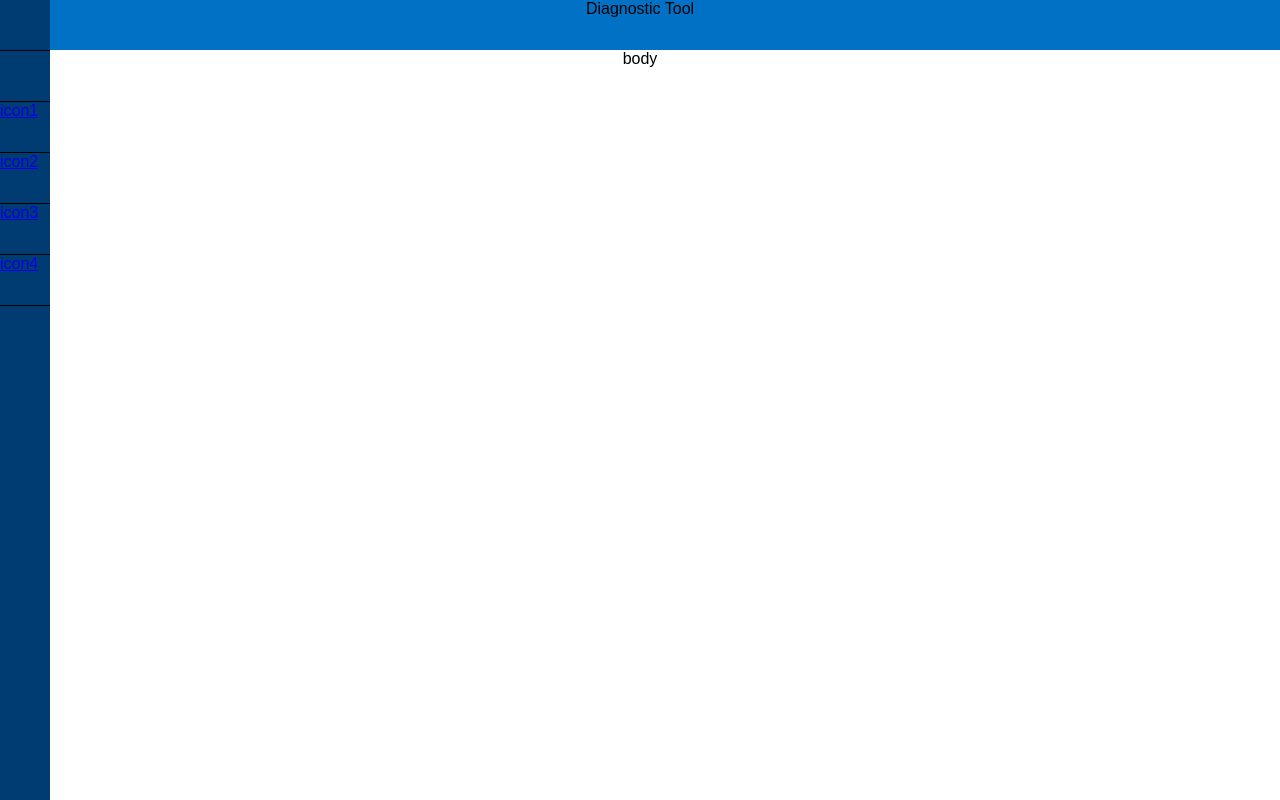
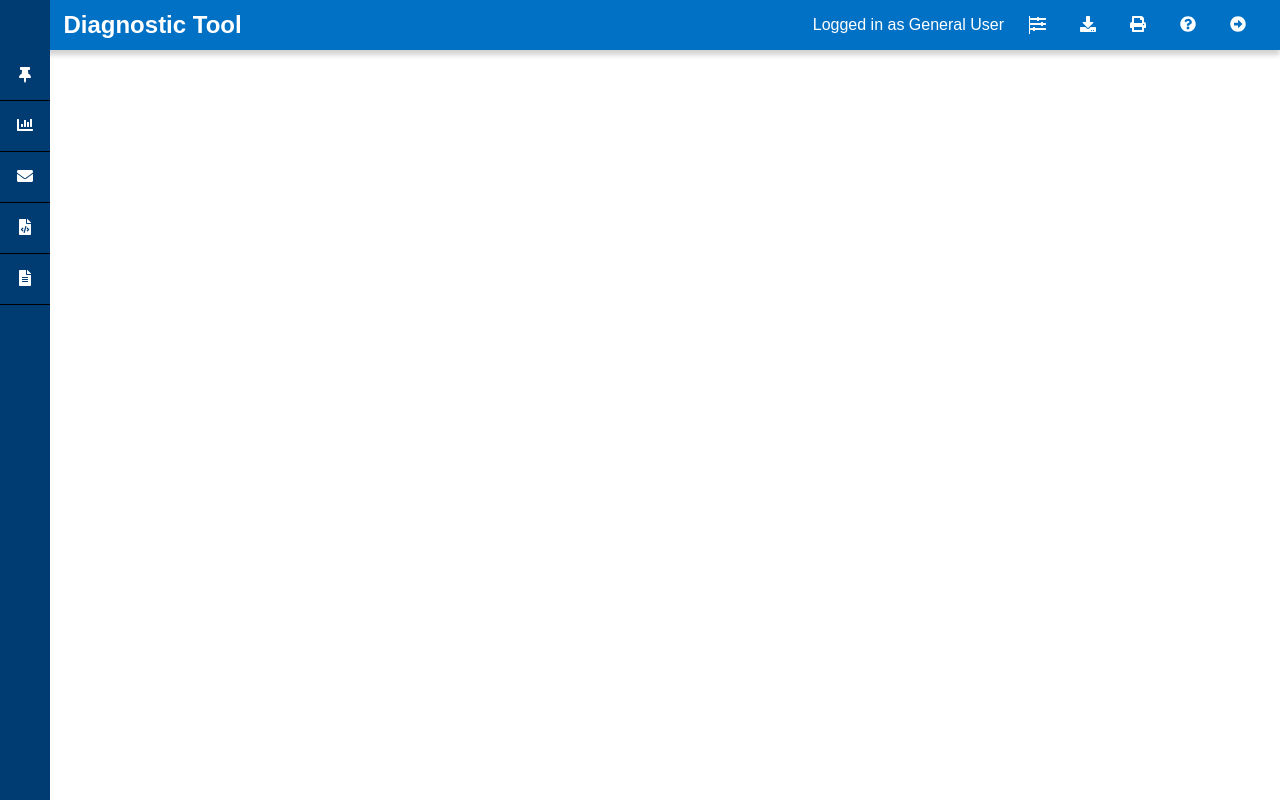
Before and after one commit to mikekline/skills_assessment_project, a React (Create React App) app: page / in a window 1280 px wide. Built offline with nearby package versions, Linux system fonts and the light colour scheme.

Commit message:
nav bars completed

```diff
--- a/package.json
+++ b/package.json
@@ -3,6 +3,10 @@
   "version": "0.1.0",
   "private": true,
   "dependencies": {
+    "@fortawesome/fontawesome-svg-core": "^1.2.34",
+    "@fortawesome/free-regular-svg-icons": "^5.15.2",
+    "@fortawesome/free-solid-svg-icons": "^5.15.2",
+    "@fortawesome/react-fontawesome": "^0.1.14",
     "@testing-library/jest-dom": "^5.11.9",
     "@testing-library/react": "^11.2.5",
     "@testing-library/user-event": "^12.7.1",
--- a/src/App/App.js
+++ b/src/App/App.js
@@ -1,27 +1,60 @@
 import React, { Component } from "react";
 import { BrowserRouter as Router, Route, Link, Switch } from "react-router-dom";
 import './css/App.css';
-import './css/DiagnosticTool.css';
-import Button from 'react-bootstrap/Button';
-import Nav from 'react-bootstrap/Nav';
-
 import DiagnosticTool from "./DiagnosticTool";
 import UnderConstruction from "./UnderConstruction";
+import { FontAwesomeIcon } from '@fortawesome/react-fontawesome';
+import { library } from '@fortawesome/fontawesome-svg-core';
+import {
+  faThumbtack,
+  faChartBar,
+  faEnvelope,
+  faFileCode,
+  faFileAlt
+} from '@fortawesome/free-solid-svg-icons';
+
+
+library.add(
+  faThumbtack,
+  faChartBar,
+  faEnvelope,
+  faFileCode,
+  faFileAlt
+);
+
 
 class App extends Component {
   render() {
     return (
       <Router>
-          <Nav className="flex-column nav">
+          <nav className="nav">
             <ul>
-              <li></li>
-              <li></li>
-              <li><Link to="/under_construction" className="">icon1</Link></li>
-              <li><Link to="/under_construction" className="">icon2</Link></li>
-              <li><Link to="/" className="">icon3</Link></li>
-              <li><Link to="/under_construction" className="">icon4</Link></li>
+              <li>
+                <FontAwesomeIcon className="icon" icon={faThumbtack} />
+              </li>
+              <li>
+                <Link to="/under_construction">
+                  <FontAwesomeIcon className="icon" icon={faChartBar} />
+                </Link>
+                </li>
+              <li>
+                <Link to="/under_construction">
+                  <FontAwesomeIcon className="icon" icon={faEnvelope} />
+                </Link>
+              </li>
+              <li>
+                <Link to="/">
+                  <FontAwesomeIcon className="icon" icon={faFileCode} />
+                </Link>
+              </li>
+              <li>
+                <Link to="/under_construction">
+                  <FontAwesomeIcon className="icon" icon={faFileAlt} />
+                </Link>
+              </li>
             </ul>
-          </Nav>
+          </nav>
+
           <Switch>
             <Route path="/under_construction"  component={UnderConstruction} />
             <Route path="/" exact component={DiagnosticTool} />
--- a/src/App/DiagnosticTool.js
+++ b/src/App/DiagnosticTool.js
@@ -1,4 +1,26 @@
 import React, { Component } from 'react';
+import './css/DiagnosticTool.css';
+import Button from 'react-bootstrap/Button';
+import { FontAwesomeIcon } from '@fortawesome/react-fontawesome';
+import { library } from '@fortawesome/fontawesome-svg-core';
+import {
+  faSlidersH,
+  faDownload,
+  faPrint,
+  faQuestionCircle,
+  faArrowAltCircleRight,
+  faGlobe
+} from '@fortawesome/free-solid-svg-icons';
+
+
+library.add(
+  faSlidersH,
+  faDownload,
+  faPrint,
+  faQuestionCircle,
+  faArrowAltCircleRight,
+  faGlobe
+);
 
 
 export default class DiagnosticTool extends Component {
@@ -6,17 +28,29 @@ export default class DiagnosticTool extends Component {
         return (
             <div className="DiagnosticToolComponant">
                 <header>
+                  <h2>Diagnostic Tool</h2>
                   <ul>
-                    <li>Diagnostic Tool</li>
-                    <li></li>
-                    <li></li>
-                    <li></li>
-                    <li></li>
-                    <li></li>
-                    <li></li>
+                    <li>Logged in as General User</li>
+                    <li>
+                      <FontAwesomeIcon className="icon" icon={faSlidersH} />
+                    </li>
+                    <li>
+                        <FontAwesomeIcon className="icon" icon={faDownload} />
+                      </li>
+                    <li>
+                        <FontAwesomeIcon className="icon" icon={faPrint} />
+                    </li>
+                    <li>
+                        <FontAwesomeIcon className="icon" icon={faQuestionCircle} />
+                    </li>
+                    <li>
+                        <FontAwesomeIcon className="icon" icon={faArrowAltCircleRight} />
+                    </li>
                   </ul>
                 </header>
-                <div>body</div>
+
+
+
             </div>
         )
     }
--- a/src/App/css/App.css
+++ b/src/App/css/App.css
@@ -6,25 +6,27 @@
 }
 
 html, body {
-  width: 100%;
+  border: 0 0 0 0;
   height: 100%;
   max-height: 100%;
   max-width: 100%;
-  border: 0 0 0 0;
+  width: 100%;
 }
+
+
+
+/* Main App  */
 
 body {
   font-family: Arial, Helvetica, sans-serif;
 }
 
-
-
 .nav {
+  background-color: #003c71;
+  height: 100vh;
   position: absolute;
-  height: 100vh;
   width: 50px;
-  background-color: rgb(0, 60, 113);
-  /*background-color: rgb(0, 45, 85); for when clicked */
+  /*background-color: #002d55; for when clicked */
 }
 
 ul {
@@ -32,7 +34,17 @@ ul {
 }
 
 .nav li {
+  align-items: center;
+  border-bottom: 1px solid #000;
+  display:flex;
   height: 50px;
+  justify-content: center;
+}
 
-  border-bottom: 1px solid black;
+.nav li:nth-child(1){
+  margin-top: 50px;
 }
+
+.icon {
+  color: #fff;
+}
--- a/src/App/css/DiagnosticTool.css
+++ b/src/App/css/DiagnosticTool.css
@@ -1,10 +1,37 @@
 .DiagnosticToolComponant {
     height: 100vh;
-    margin: auto;
+}
+
+header {
+    align-items: center;
+    background-color: #0071c5;
+    box-shadow: 0px 5px 5px #d3d3d3;
+    color: #fff;
+    display: flex;
+    height: 50px;
+    justify-content: space-between;
+}
+
+header h2{
+    flex-grow: .2;
     text-align: center;
 }
 
-header {
-    height: 50px;
-    background-color: rgb(0, 113, 197);
+header ul {
+    display: flex;
 }
+
+header li {
+    width:50px;
+}
+
+header li:nth-child(1) {
+    border-right: 1px solid #fff;
+    margin-right: 0px;
+    padding-right: 25px;
+    width: fit-content;
+}
+
+.test{
+    text-align: center;
+}
--- a/src/index.js
+++ b/src/index.js
@@ -1,7 +1,6 @@
 import React from 'react';
 import ReactDOM from 'react-dom';
 import './index.css';
-// import App from './App';
 import App from './App/App';
 import reportWebVitals from './reportWebVitals';
 
```
Also changed, not shown: 1 other file (tests, documents, lock files or other folders).
